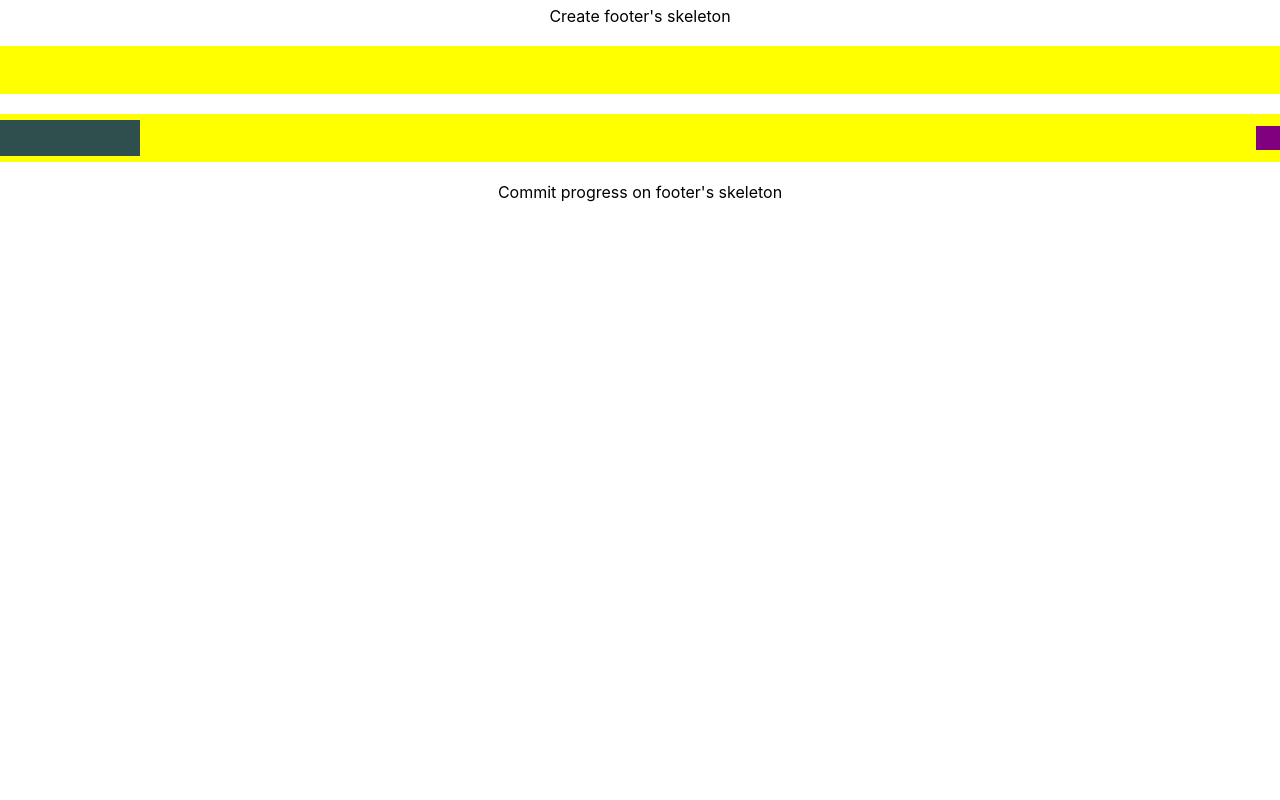
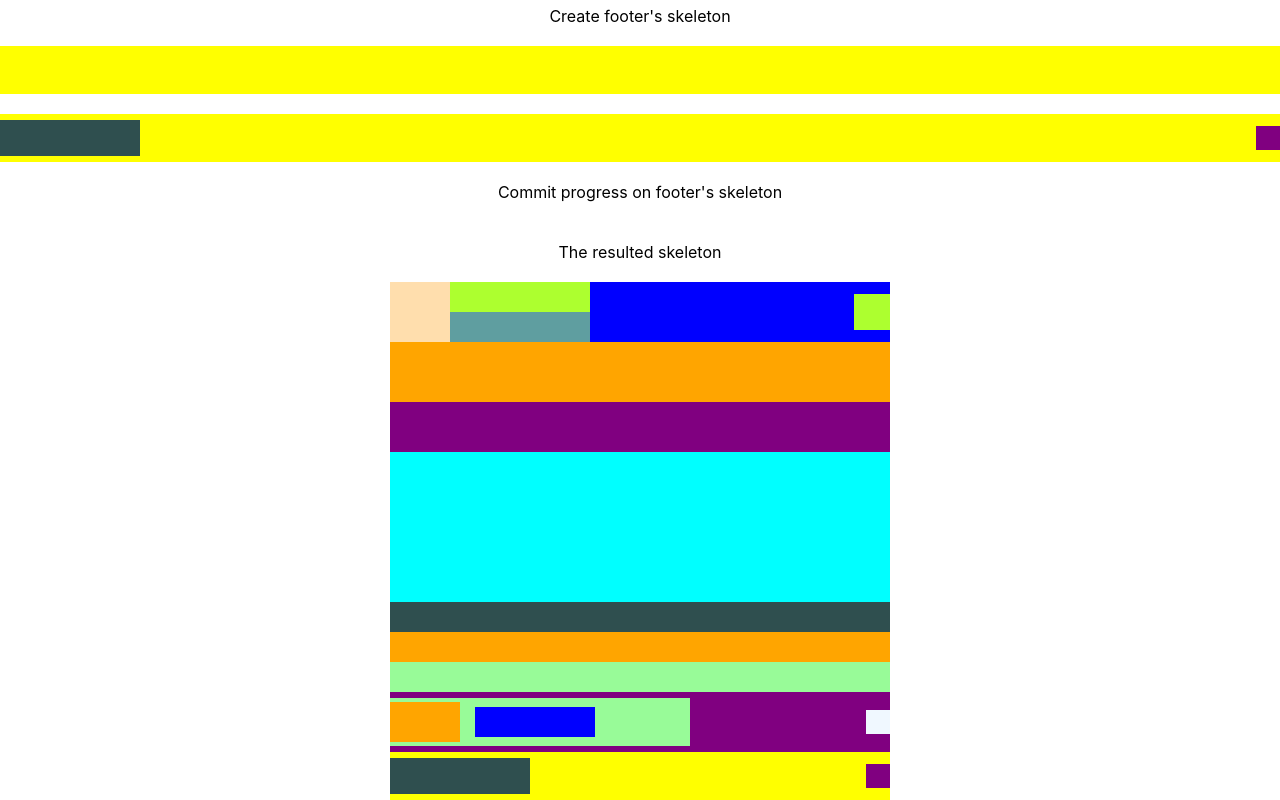
Before and after one commit to dimitrisafendras/how-to-ui, a React (Create React App) app: page / in a window 1280 px wide. Shown: the part 4002-4802 px from the top of the page. Before the commit the page ends 4224 px from the top, so only its background shows below. Built offline with nearby package versions, Linux system fonts and the light colour scheme.

Commit message:
resulted skeleton

```diff
--- a/src/components/Card.css
+++ b/src/components/Card.css
@@ -50,7 +50,7 @@
 .AtUserName {
     height: 50%;
     width: 100%;
-    background-color: orange;
+    background-color: cadetblue;
 }
 
 .Logo {
--- a/src/components/Card.js
+++ b/src/components/Card.js
@@ -185,6 +185,44 @@ export const Card = () =>
 		Commit progress on footer's skeleton
 		<div className='Separator'/>
 
+		<div className='Separator'/>
+		The resulted skeleton
+		<div className='Separator'/>
 
+		<div className='Card'>
+			<div className='Header'>
+				<div className='AccountInfoContainer'>
+					<div className='Icon'></div>
+					<div className='InfoContainer'>
+						<div className='UserName'></div>
+						<div className='AtUserName'></div>
+					</div>
+				</div>
+				<div className='Logo'></div>
+			</div>
+			<div className='SubHeaderContainer'>
+				<div className='Text'></div>
+				<div className='Link'></div>
+			</div>
+			<div className='ContentContainer'>
+				<div className='Image'></div>
+				<div className='ContentInfoContainer'>
+					<div className='ContentHeader'></div>
+					<div className='ContentText'></div>
+					<div className='ContentLink'></div>
+				</div>
+			</div>
+			<div className='SubContentContainer'>
+				<div className='MetadataContainer'>
+					<div className='Likes'></div>
+					<div className='Date'></div>
+				</div>
+				<div className='InfoIcon'></div>
+			</div>
+			<div className='Footer'>
+				<div className='ExtraInfo'></div>
+				<div className='NextBTN'></div>
+			</div>
+		</div>
 
 	</>;
```
